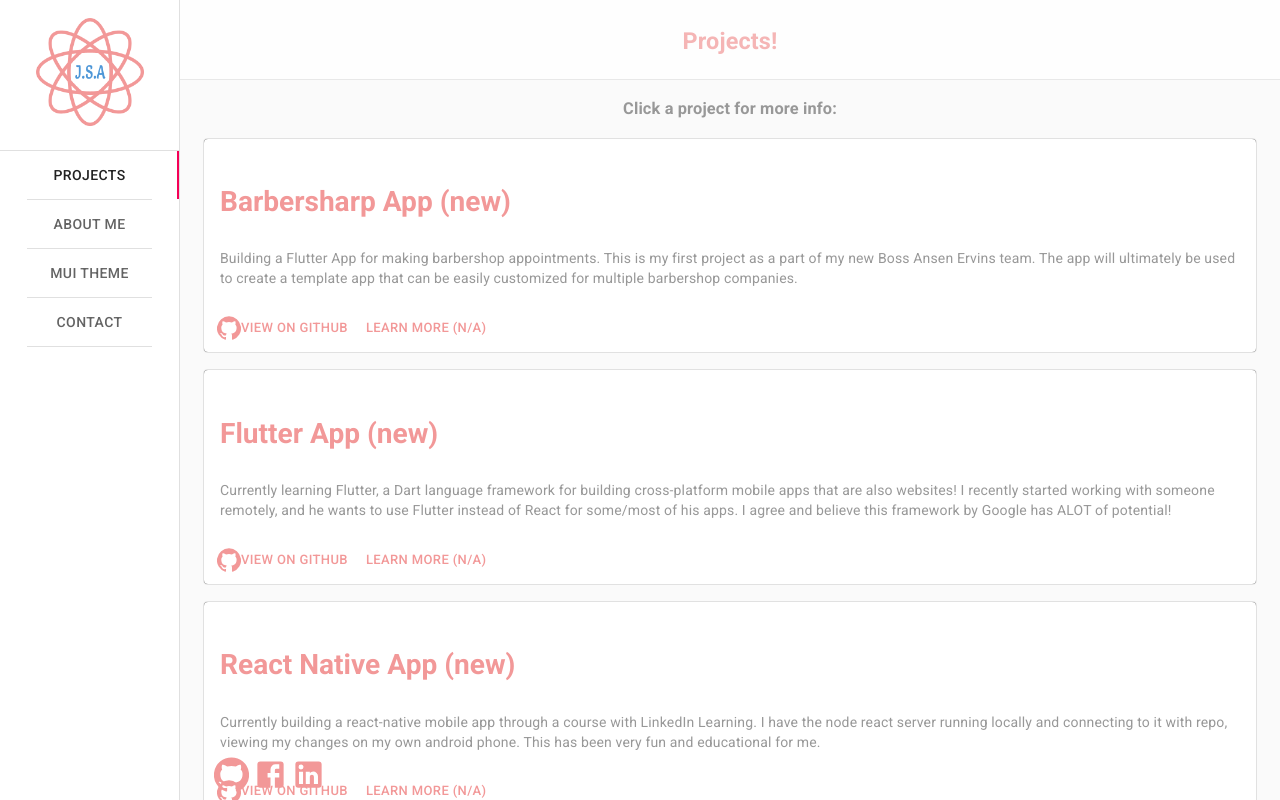
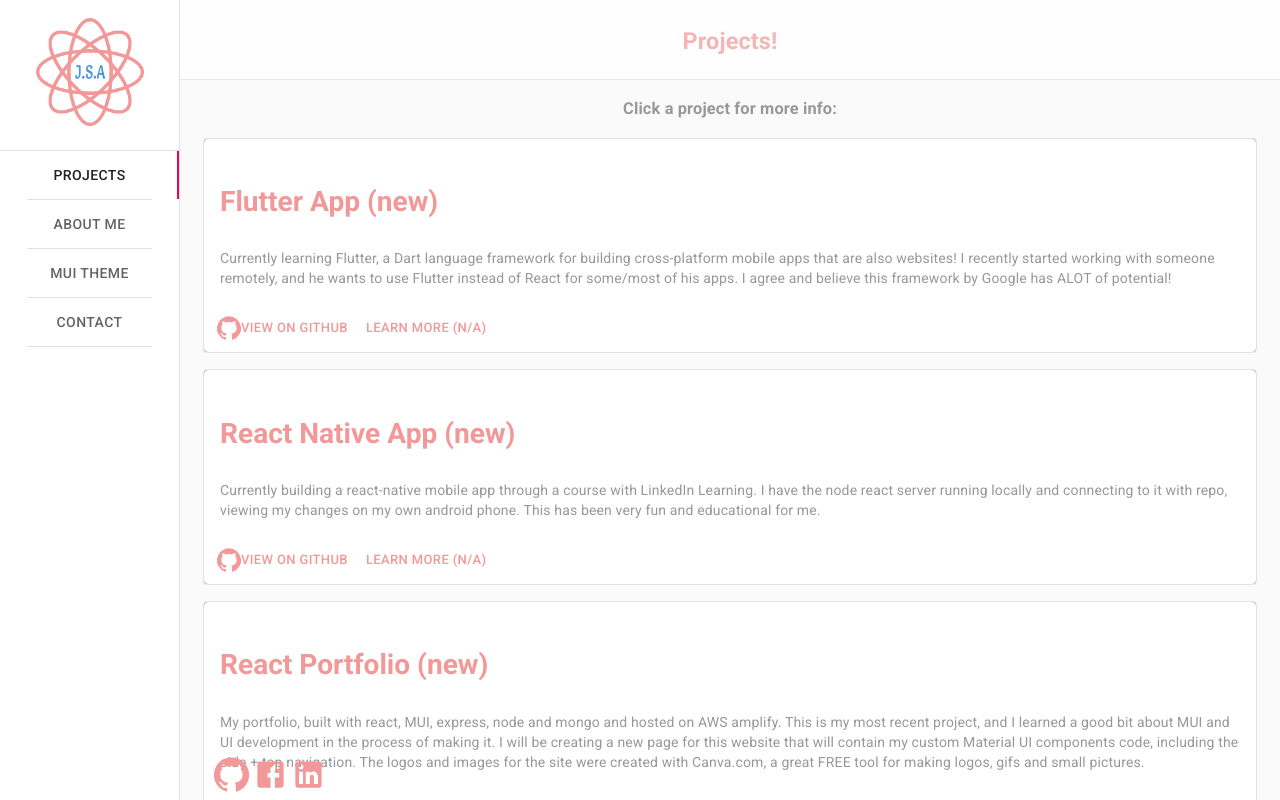
Before and after one commit to js-addis/react_portfolio, a React (Create React App) app: page / in a window 1280 px wide. Shown: the top 800 px of the page. Built offline with nearby package versions, Linux system fonts and the light colour scheme.

Commit message:
modified:   src/Components/ArsenalObject.js 	modified:   src/Components/Projects.js

```diff
--- a/src/Components/ArsenalObject.js
+++ b/src/Components/ArsenalObject.js
@@ -1,6 +1,6 @@
 import React from 'react';
 import { makeStyles } from '@material-ui/core/styles';
-import { Tooltip, Container, Modal, Divider, Typography, Button, CardMedia, CardContent, CardActions, CardActionArea, Card } from '@material-ui/core';
+import { Tooltip, Typography, CardMedia, CardContent, Card } from '@material-ui/core';
 
 const useStyles = makeStyles({
     root: {
--- a/src/Components/Projects.js
+++ b/src/Components/Projects.js
@@ -35,15 +35,7 @@
     return (
         <Container className={classes.root} maxWidth={"xl"} spacing={5}>
             <h3 className={classes.h3}>Click a project for more info:</h3>
-            <ImgMediaCard
-                image={<Logo/>}
-                projectName={'Barbersharp App (new)'}
-                description={'Building a Flutter App for making barbershop appointments. This is my first project as a part of my new Boss Ansen Ervins team. The app will ultimately be used to create a template app that can be easily customized for multiple barbershop companies.'}
-                action1={'https://github.com/js-addis/barbersharp'}
-                action2={null}
-                modalContent={<Logo/>}
-                url={"https://github.com/js-addis/barbersharp"}
-            ></ImgMediaCard>
+
             <ImgMediaCard
                 image={<Logo/>}
                 projectName={'Flutter App (new)'}
```
